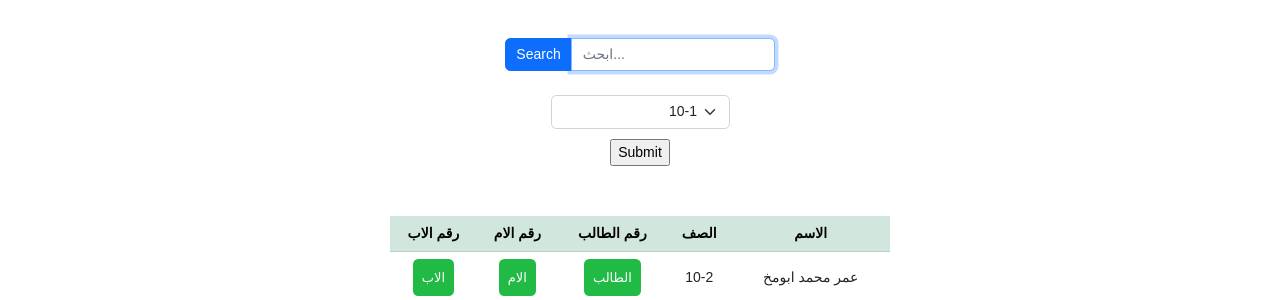
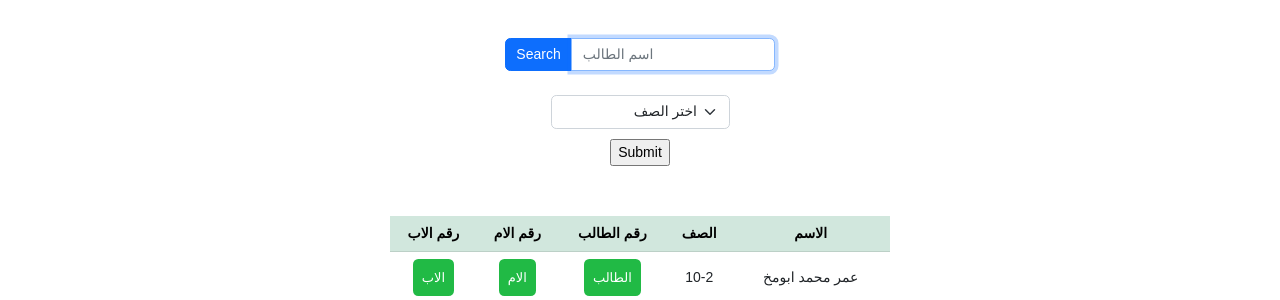
Before and after one commit to rshedsfa/connectapp, a Flask app: page / in a window 1280 px wide. Shown: the part 118-418 px from the top of the page. Run offline with Flask 2, Linux system fonts and the light colour scheme.

Commit message:
auto select

```diff
--- a/application.py
+++ b/application.py
@@ -13,12 +13,11 @@ class_s = ['10-1','10-2','10-3','10-4','10-5','',
 @application.route('/', methods=['GET', 'POST'])
 def index():
 
-
     if request.method == "POST":
         searched_class=request.form.get('searched_class')
         cu.execute("SELECT * FROM users WHERE class LIKE (?)",[searched_class])
         users = cu.fetchall()
-        return render_template("index.html", users=users,class_s=class_s)
+        return render_template("index.html", users=users,class_s=class_s, searched_class=searched_class)
     else:
         cu.execute('SELECT * FROM users')
         users = cu.fetchall()
--- a/templates/index.html
+++ b/templates/index.html
@@ -14,7 +14,7 @@
         <form action="/search" method="get">
               <div class="input-group mb-3">
                 <button type="submit" value="Search" class="btn btn-primary" id="button-addon1">Search</button>
-                <input autocomplete="off" autofocus name="searched_word" placeholder="ابحث..." type="search" class="form-control + placeholder_class" aria-label="Sizing example input" aria-describedby="inputGroup-sizing-sm">
+                <input autocomplete="off" autofocus name="searched_word" placeholder="اسم الطالب" type="search" class="form-control + placeholder_class" aria-label="Sizing example input" aria-describedby="inputGroup-sizing-sm">
               </div>
         </form>
       </div>
@@ -46,7 +46,13 @@
 
 <div class="container" style="max-width:200px; ">
     <form action="/" method="post">
-        <select id="searched_class" name="searched_class" class="form-select" aria-label="Default select example">
+        <select onchange='if(this.value != 0) { this.form.submit(); }' id="searched_class" name="searched_class" class="form-select" aria-label="Default select example">
+            {% if searched_class  %}
+            <option value="none" selected disabled hidden>{{ searched_class }}</option>
+            {% endif %}
+            {% if not searched_class  %}
+            <option value="none" selected disabled hidden>اختر الصف</option>
+            {% endif %}
             {% for class in class_s %}
                 {% if class  %}
                     <option value="{{ class }}">{{ class }}</option>
@@ -56,6 +62,7 @@
         <input type="submit" value="Submit">
     </form>
 </div>
+
 
 
 <!--        radio button
```
